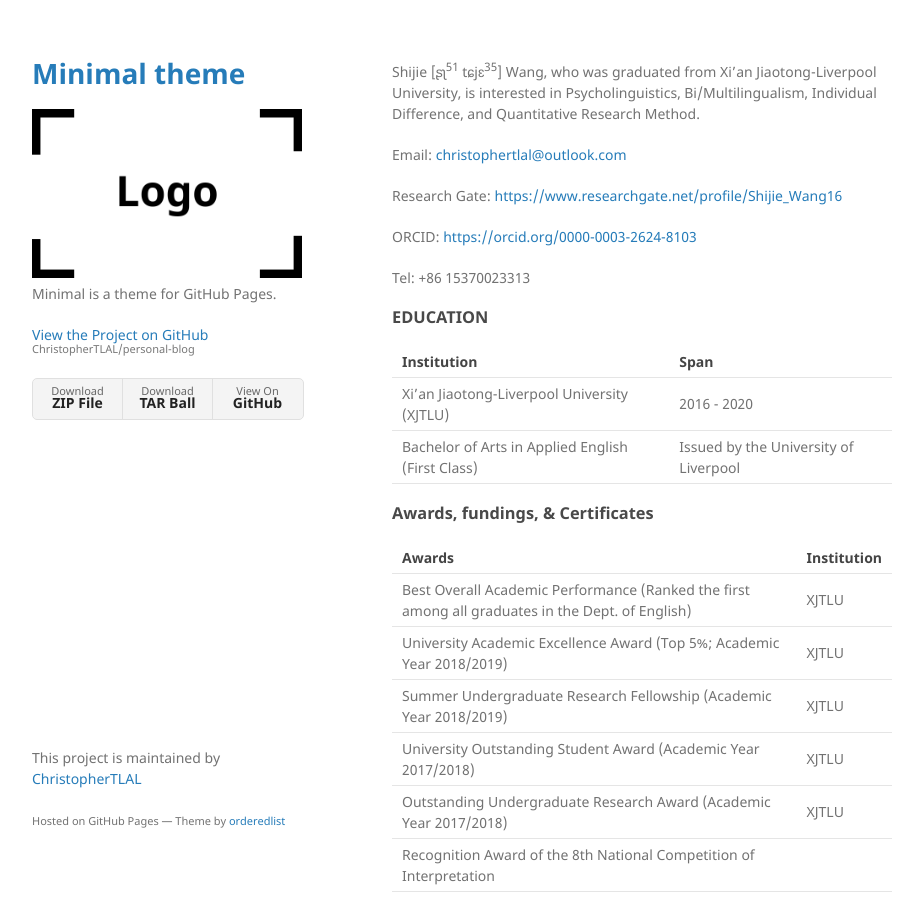
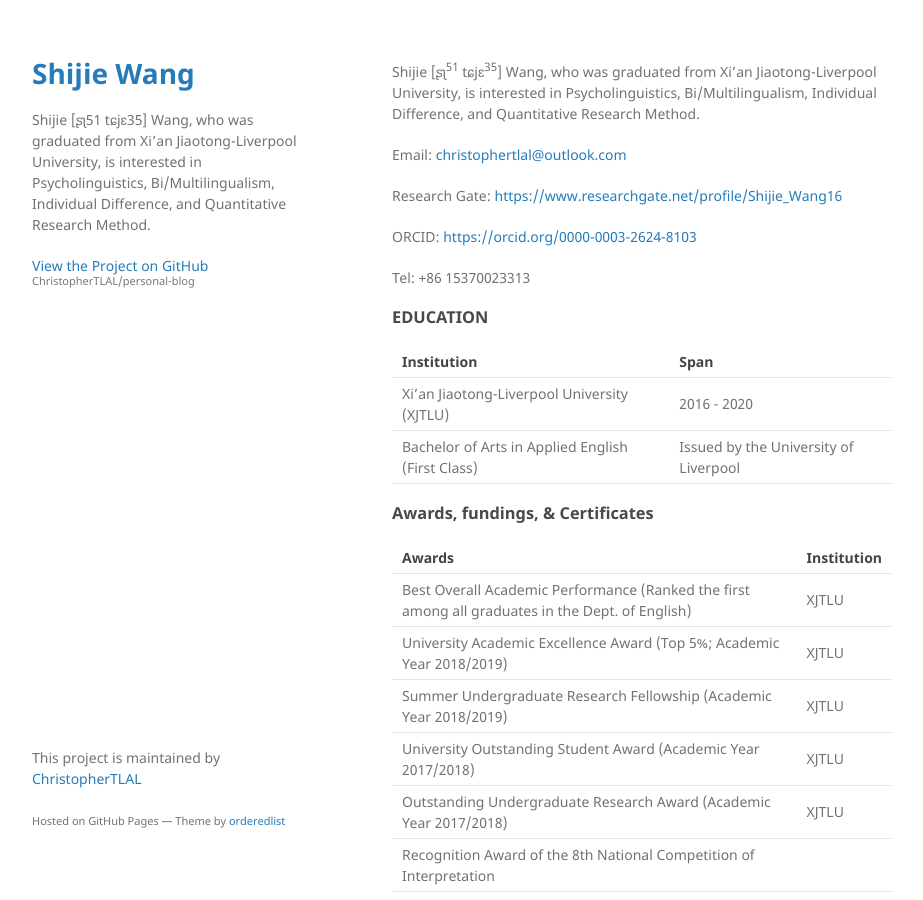
Before and after one commit to ChristopherTLAL/personal-blog, a Jekyll site: the page built from index.md, in a window 1280 px wide and 900 px high. Shown: the whole window, without its empty margins (178-1101 px from the left). Built offline with Jekyll 4.4.1, drawn with Linux system fonts in a browser that asks for light colours.

Commit message:
Update _config.yml

```diff
--- a/_config.yml
+++ b/_config.yml
@@ -1,6 +1,3 @@
-title: Minimal theme
-logo: /assets/img/logo.png
-description: Minimal is a theme for GitHub Pages.
-show_downloads: true
-google_analytics:
 theme: jekyll-theme-minimal
+title: Shijie Wang
+description: Shijie [ʂʅ51 tɕjɛ35] Wang, who was graduated from Xi’an Jiaotong-Liverpool University, is interested in Psycholinguistics, Bi/Multilingualism, Individual Difference, and Quantitative Research Method.
```
